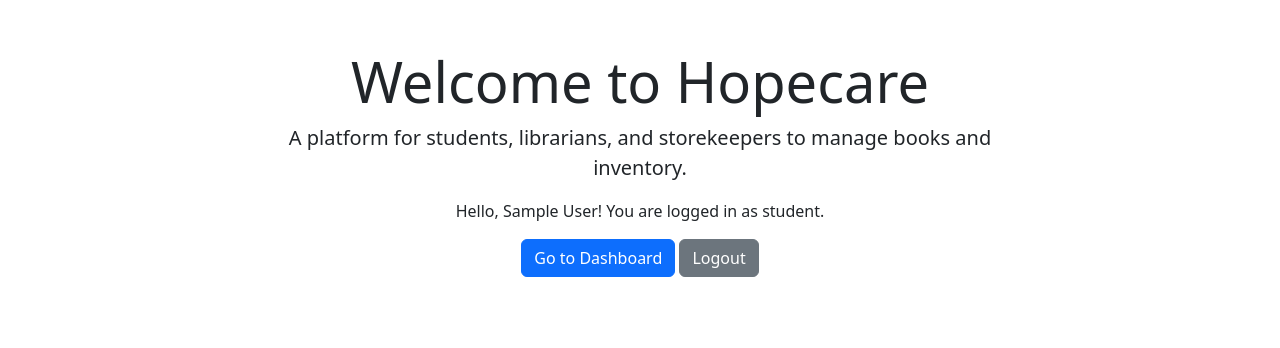
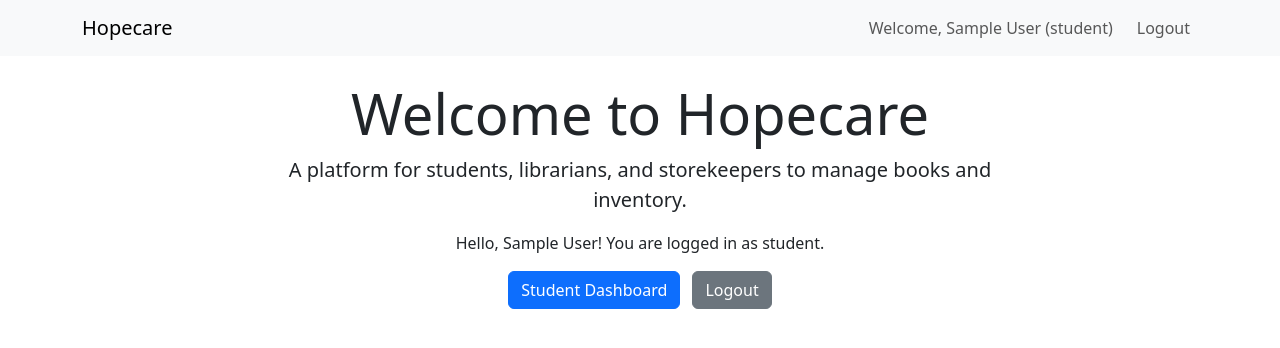
Before and after one commit to 1155-boni/Hopecare, a Django app: page /accounts/ in a window 1280 px wide. Shown: the top 348 px of the page. Run offline with Django 5.2, Linux system fonts and the light colour scheme; the visitor is signed in with stand-in values (Sample User, id 1).

Commit message:
Add base template, update home/signup/login to extend base, add student dashboard view and template

```diff
--- a/accounts/urls.py
+++ b/accounts/urls.py
@@ -7,4 +7,5 @@ urlpatterns = [
     path('signup/', views.signup, name='signup'),
     path('login/', auth_views.LoginView.as_view(template_name='accounts/login.html'), name='login'),
     path('logout/', auth_views.LogoutView.as_view(next_page='home'), name='logout'),
+    path('student/', views.student_dashboard, name='student_dashboard'),
 ]
--- a/accounts/views.py
+++ b/accounts/views.py
@@ -1,6 +1,7 @@
 from django.shortcuts import render, redirect
 from django.contrib.auth import login
 from .forms import CustomUserCreationForm
+from library.models import StudentBookRecord, SchoolRecord
 
 def signup(request):
     if request.method == 'POST':
@@ -15,3 +16,15 @@ def signup(request):
 
 def home(request):
     return render(request, 'home.html', {'user': request.user})
+
+def student_dashboard(request):
+    if not request.user.is_authenticated or request.user.role != 'student':
+        return redirect('home')
+    book_records = StudentBookRecord.objects.filter(student=request.user)
+    school_records = SchoolRecord.objects.filter(student=request.user)
+    context = {
+        'book_records': book_records,
+        'school_records': school_records,
+        'badge': request.user.badge,
+    }
+    return render(request, 'accounts/student_dashboard.html', context)
--- /dev/null
+++ b/templates/base.html
@@ -0,0 +1,29 @@
+<!DOCTYPE html>
+<html lang="en">
+<head>
+    <meta charset="UTF-8">
+    <meta name="viewport" content="width=device-width, initial-scale=1.0">
+    <title>{% block title %}Hopecare{% endblock %}</title>
+    <link href="https://cdn.jsdelivr.net/npm/bootstrap@5.3.0/dist/css/bootstrap.min.css" rel="stylesheet">
+</head>
+<body>
+    <nav class="navbar navbar-expand-lg navbar-light bg-light">
+        <div class="container">
+            <a class="navbar-brand" href="{% url 'home' %}">Hopecare</a>
+            <div class="navbar-nav ms-auto">
+                {% if user.is_authenticated %}
+                    <span class="navbar-text me-3">Welcome, {{ user.get_full_name|default:user.username }} ({{ user.role }})</span>
+                    <a class="nav-link" href="{% url 'logout' %}">Logout</a>
+                {% else %}
+                    <a class="nav-link" href="{% url 'login' %}">Login</a>
+                    <a class="nav-link" href="{% url 'signup' %}">Signup</a>
+                {% endif %}
+            </div>
+        </div>
+    </nav>
+    <div class="container mt-4">
+        {% block content %}{% endblock %}
+    </div>
+    <script src="https://cdn.jsdelivr.net/npm/bootstrap@5.3.0/dist/js/bootstrap.bundle.min.js"></script>
+</body>
+</html>
--- a/templates/home.html
+++ b/templates/home.html
@@ -1,28 +1,28 @@
-<!DOCTYPE html>
-<html lang="en">
-<head>
-    <meta charset="UTF-8">
-    <meta name="viewport" content="width=device-width, initial-scale=1.0">
-    <title>Home - Hopecare</title>
-    <link href="https://cdn.jsdelivr.net/npm/bootstrap@5.3.0/dist/css/bootstrap.min.css" rel="stylesheet">
-</head>
-<body>
-    <div class="container mt-5">
+{% extends 'base.html' %}
+
+{% block title %}Hopecare Home{% endblock %}
+
+{% block content %}
     <div class="row justify-content-center">
         <div class="col-md-8 text-center">
             <h1 class="display-4">Welcome to Hopecare</h1>
             <p class="lead">A platform for students, librarians, and storekeepers to manage books and inventory.</p>
             {% if user.is_authenticated %}
-                    <p>Hello, {{ user.get_full_name }}! You are logged in as {{ user.role }}.</p>
-                    <a href="#" class="btn btn-primary">Go to Dashboard</a>
-                    <a href="{% url 'logout' %}" class="btn btn-secondary">Logout</a>
+                <p>Hello, {{ user.get_full_name|default:user.username }}! You are logged in as {{ user.role }}.</p>
+                {% if user.role == 'student' %}
+                    <a href="{% url 'student_dashboard' %}" class="btn btn-primary">Student Dashboard</a>
+                {% elif user.role == 'librarian' %}
+                    <a href="{% url 'librarian_dashboard' %}" class="btn btn-primary">Librarian Dashboard</a>
+                {% elif user.role == 'storekeeper' %}
+                    <a href="{% url 'storekeeper_dashboard' %}" class="btn btn-primary">Storekeeper Dashboard</a>
+                {% elif user.role == 'admin' %}
+                    <a href="{% url 'admin_dashboard' %}" class="btn btn-primary">Admin Dashboard</a>
+                {% endif %}
+                <a href="{% url 'logout' %}" class="btn btn-secondary ms-2">Logout</a>
             {% else %}
                 <a href="{% url 'signup' %}" class="btn btn-primary btn-lg">Sign Up</a>
                 <a href="{% url 'login' %}" class="btn btn-outline-primary btn-lg ms-2">Login</a>
             {% endif %}
         </div>
     </div>
-    </div>
-    <script src="https://cdn.jsdelivr.net/npm/bootstrap@5.3.0/dist/js/bootstrap.bundle.min.js"></script>
-</body>
-</html>
+{% endblock %}
```
Also changed, not shown: accounts/templates/accounts/signup.html (+6 -14 lines), accounts/templates/accounts/student_dashboard.html (added, +54 -0 lines), templates/accounts/login.html (+6 -14 lines). Lines whose indentation alone changed are shown as unchanged.
